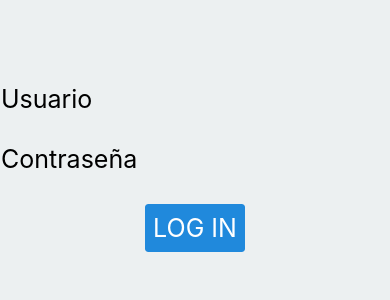
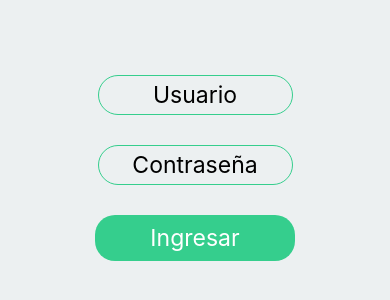
Before and after one commit to DeRuta2-0/frontend, a React Native app: screen / in a window 390 px wide. Shown: the part 274-574 px from the top of the page. Built offline with nearby package versions, Linux system fonts and the light colour scheme.

Commit message:
adding beautiiiiiii

```diff
--- a/App.js
+++ b/App.js
@@ -5,10 +5,10 @@ import { Button } from 'react-native-elements';
 export default function App() {
   return (
     <View style={styles.container}>
-      <TextInput style={styles.text} placeholder={"Usuario"} maxLength={15} textAlign='center'></TextInput>
-      <TextInput secureTextEntry={true} style={styles.text} placeholder={"Contraseña"} maxLength={20} textAlign='center'></TextInput>
-      <StatusBar style="auto" />
-      <Button titleStyle={styles.textButton} title="LOG IN"></Button>
+      <TextInput style={styles.textContainer} placeholder={"Usuario"} maxLength={15} underlineColorAndroid="transparent"></TextInput>
+      <TextInput style={styles.textContainer} placeholder={"Contraseña"} maxLength={20} secureTextEntry={true} underlineColorAndroid="transparent"></TextInput>
+      <StatusBar style={styles.button} />
+      <Button buttonStyle={styles.button} titleStyle={styles.titleStyle} title="Ingresar"></Button>
     </View>
   );
 }
@@ -21,12 +21,27 @@ const styles = StyleSheet.create({
     paddingTop: 40,
     backgroundColor: '#ecf0f1',
   },
-  text: {
+  textContainer: {
     alignItems: 'center',
-    fontSize: 25,
-    marginBottom: 30
+    textAlign: 'center',
+    fontSize: 23,
+    height: 40,
+    width: "50%",
+    marginBottom: 30,
+    borderWidth: 1,
+    borderColor:'#35CE8D',
+    borderRadius: 20
   },
-  textButton: {
-    fontSize: 25
+  titleStyle: {
+    fontSize: 23,
+    textAlign: 'center',
+    alignItems: 'center',
+    justifyContent: 'center',
+    textAlign:'center'
+  },
+  button:{
+    backgroundColor: '#35CE8D',
+    borderRadius: 20,
+    width: 200,
   }
 });
```
